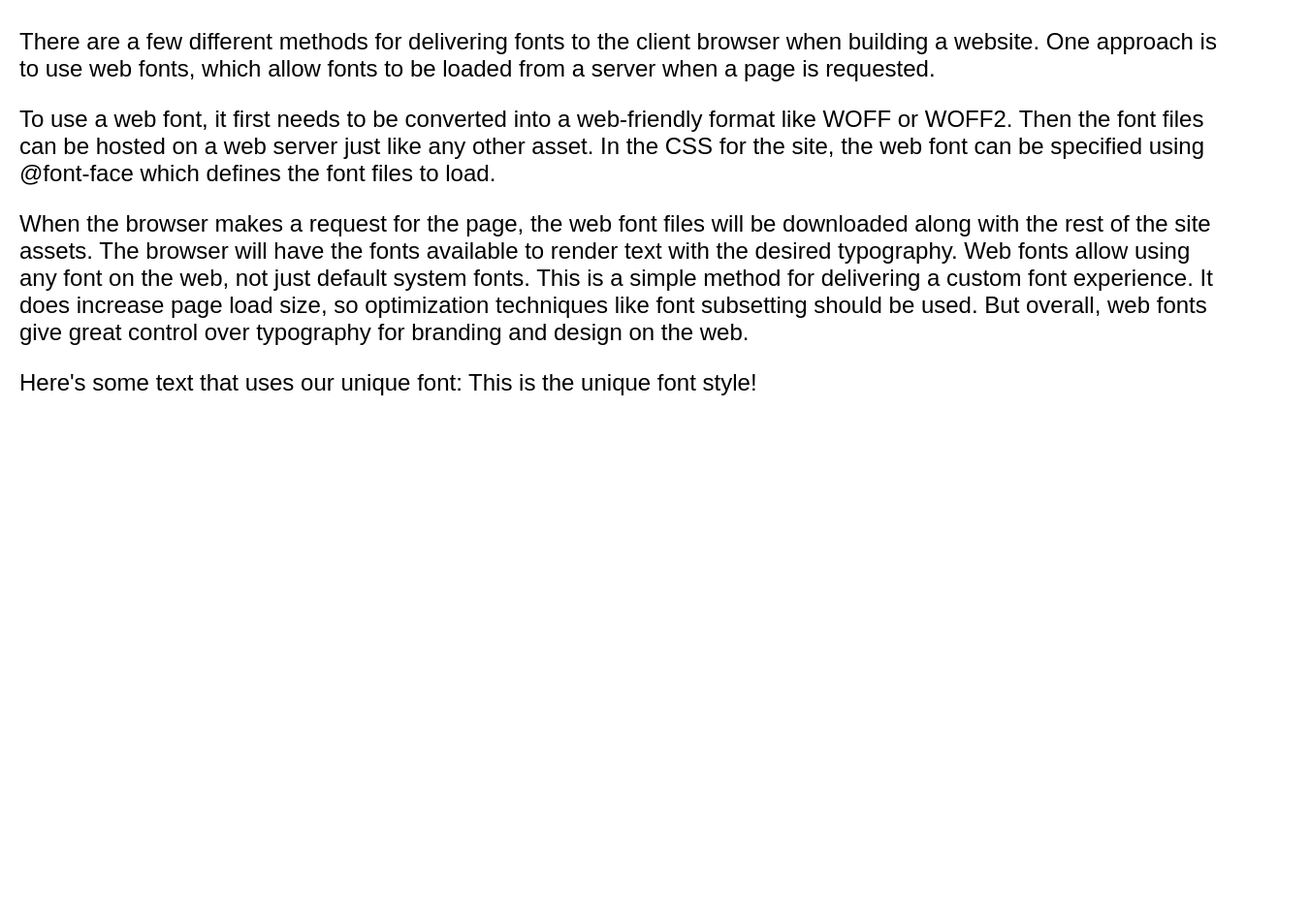
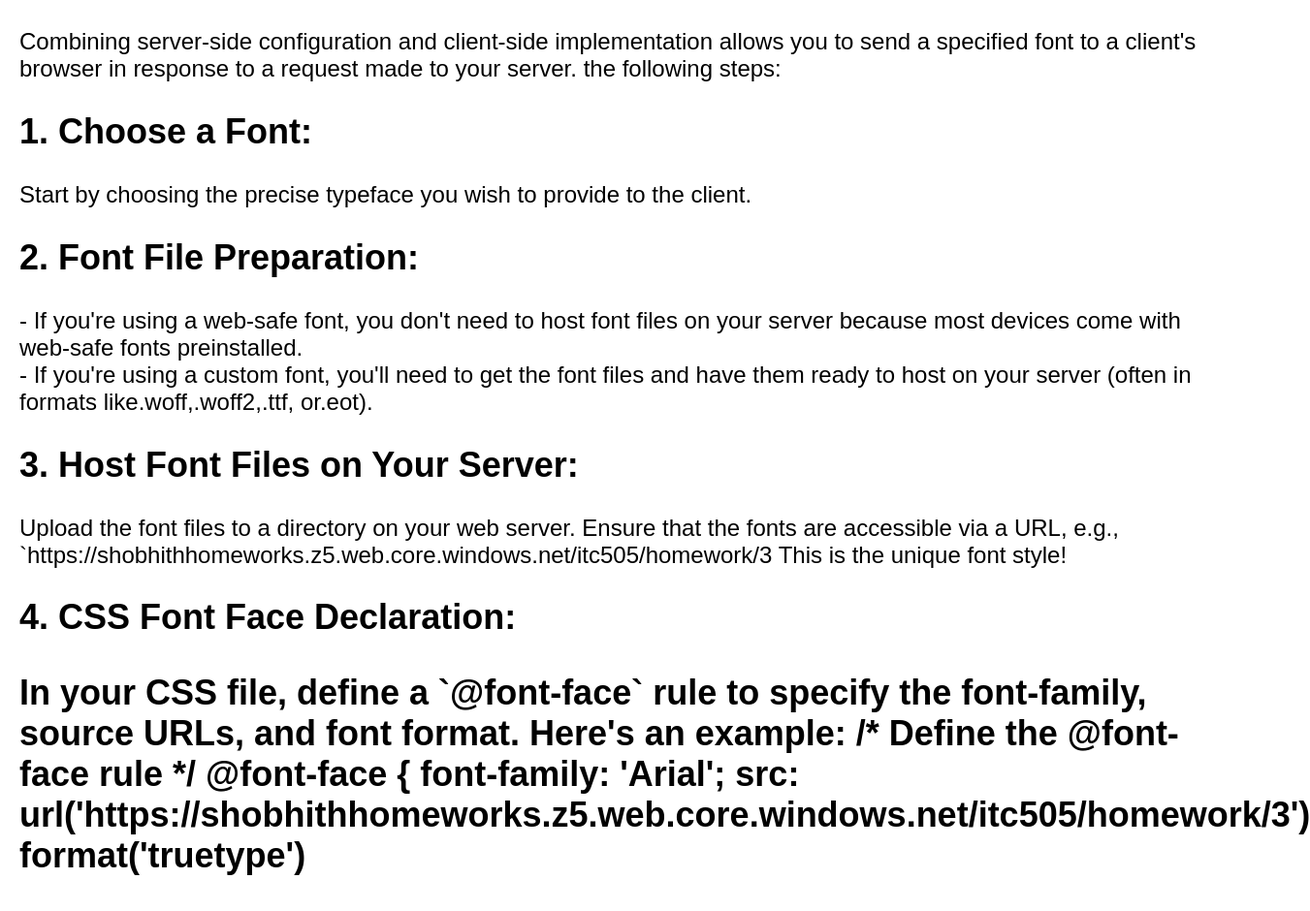
Before and after one commit to M-AKASH-REDDY/my-first-static-web-app, a website: page src/itc505/homework/3/3.html in a window 1280 px wide. Shown: the part 90-1030 px from the top of the page at 97% size, 1351 px wide, since content can reach past the window. Before the commit the page ends 800 px from the top, so only its background shows below. Drawn offline with Linux system fonts and the light colour scheme; a web font is replaced by a local one.

Commit message:
Update 3.html

```diff
--- a/src/itc505/homework/3/3.html
+++ b/src/itc505/homework/3/3.html
@@ -19,29 +19,57 @@
 
   <meta charset="UTF-8">
   <meta name="viewport" content="width=device-width, initial-scale=1.0">
-  <link rel="stylesheet" href="hw3.css">
+  <link rel="stylesheet" href="C:\Users\17742\Documents\website\hw3.css">
   <title>SERVING FONTS</title>
     </style>
 </head>
 <body>
     <span class="unique-text"><h1>Web Font Delivery</h1>
     <p>
-        There are a few different methods for delivering fonts to the client browser when building a website. One approach is to use web fonts, which allow fonts to be loaded from a server when a page is requested.
+        Combining server-side configuration and client-side implementation allows you to send a specified font to a client's browser in response to a request made to your server. the following steps:
     </p>
+<h2>1. Choose a Font:</h2>
     <p>
-	To use a web font, it first needs to be converted into a web-friendly format like WOFF or WOFF2. Then the font files can be hosted on a web server just like any other asset. In the CSS for the site, the web font can be specified using @font-face which defines the font files to load.
+	 Start by choosing the precise typeface you wish to provide to the client.
     </p>
+<h2>2. Font File Preparation:</h2>
     <p>
-	When the browser makes a request for the page, the web font files will be downloaded along with the rest of the site assets. The browser will have the fonts available to render text with the desired typography. Web fonts allow using any font on the web, not just default system fonts.
-	This is a simple method for delivering a custom font experience. It does increase page load size, so optimization techniques like font subsetting should be used. But overall, web fonts give great control over typography for branding and design on the web.
-    </p>
 
+   - If you're using a web-safe font, you don't need to host font files on your server because most devices come with web-safe fonts preinstalled.
+
+<br>
+
+   - If you're using a custom font, you'll need to get the font files and have them ready to host on your server (often in formats like.woff,.woff2,.ttf, or.eot).
+</p>
+<h2>3. Host Font Files on Your Server:</h2>
     <!-- Use the unique font for the text -->
     <p>
-        Here's some text that uses our unique font:
+       Upload the font files to a directory on your web server. Ensure that the fonts are accessible via a URL, e.g., `https://shobhithhomeworks.z5.web.core.windows.net/itc505/homework/3
         <span class="unique-text">This is the unique font style!</span>
     </p>
+<h2>
+4. CSS Font Face Declaration: <h/2>
 
+<p>
+ In your CSS file, define a `@font-face` rule to specify the font-family, source URLs, and font format. Here's an example:
+
+
+
+           /* Define the @font-face rule */
+
+
+
+        @font-face {
+
+
+
+            font-family: 'Arial';
+
+
+
+            src: url('https://shobhithhomeworks.z5.web.core.windows.net/itc505/homework/3') format('truetype')
+
+</p>
     <!-- You will need to upload 'uniquefont.woff2' to your web server for this to work -->
 </span>
 </body>
```
